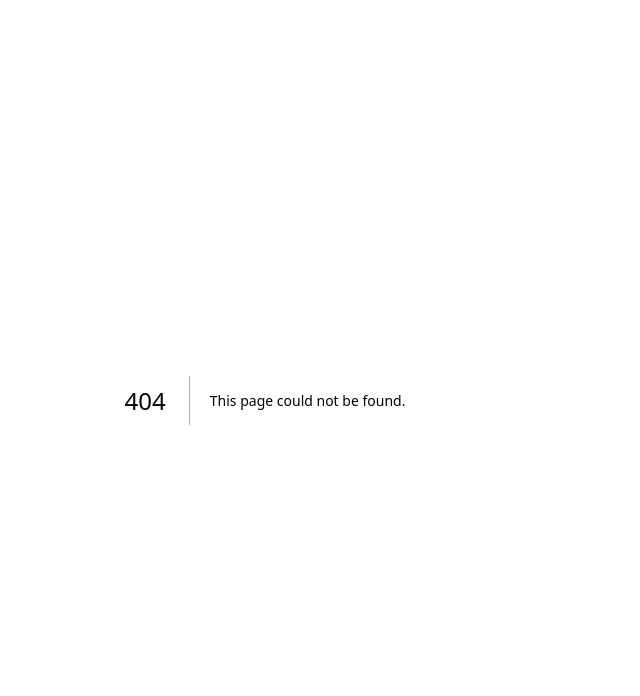
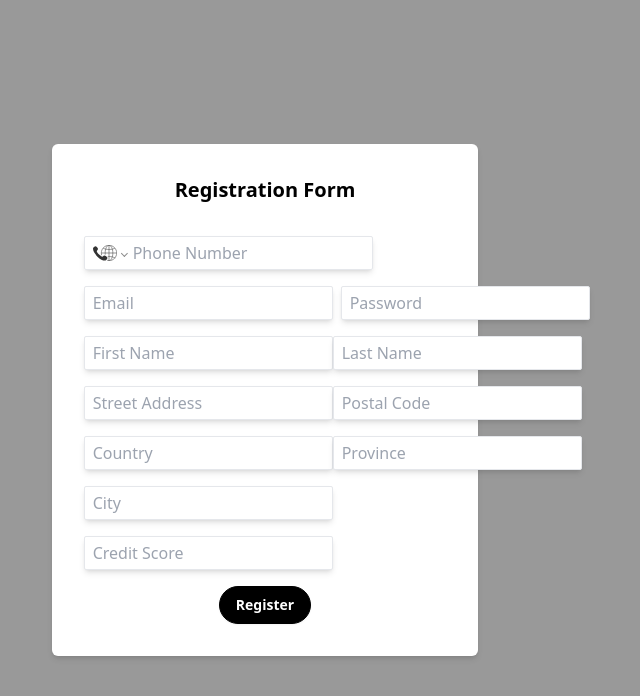
Before and after one commit to metalpipemomo/lending-poc, a Next.js app in the folder apps/web/: page /register in a window 1280 px wide. Before the commit this address had no page. Shown: the top 696 px of the page, without its empty margins (375-1015 px from the left). Built offline with nearby package versions, Linux system fonts and the light colour scheme.

Commit message:
Register page complete, needs quick testing.

```diff
--- /dev/null
+++ b/apps/web/app/register/page.tsx
@@ -0,0 +1,170 @@
+"use client"
+import 'react-phone-number-input/style.css'
+import PhoneInput, { parsePhoneNumber } from 'react-phone-number-input';
+import { E164Number } from 'libphonenumber-js/core';
+import { useState, ReactNode, HTMLInputTypeAttribute, FormEvent, forwardRef, useRef } from 'react';
+import HiddenPassIcon from '../../public/hidden_password.svg'
+import RevealedPassIcon from '../../public/revealed_password.svg'
+import Image from 'next/image';
+import { z } from 'zod';
+import useAxios from '../../lib/AxiosBase';
+import { useRouter } from 'next/navigation';
+
+const RegisterSchema = z.object({
+    firstName: z.string().min(1, 'First name is required'),
+    lastName: z.string().min(1, 'Last name is required'),
+    email: z.string().email('Invalid email address'),
+    password: z.string()
+        .min(14, 'Password must be at least 14 characters')
+        .regex(/[A-Za-z]/, 'Password must contain at least one letter')
+        .regex(/[0-9]/, 'Password must contain at least one number')
+        .regex(/[!@#$%^&*(),.?":{}|<>]/, 'Password must contain at least one special character'),
+    countryCode: z.string().length(2, 'Country code must be 2 characters'),
+    phoneNumber: z.string().min(1, 'Phone number is required'),
+    creditScore: z.number().min(100, 'Credit score must be at least 100').max(1500, 'Credit score must be at most 1500'),
+    streetAddress: z.string().min(1, 'Street address is required'),
+    province: z.string().min(1, 'Province is required'),
+    postalCode: z.string().min(1, 'Postal code is required'),
+    city: z.string().min(1, 'City is required'),
+    country: z.string().min(1, 'Country is required')
+});
+
+type RegisterData = z.infer<typeof RegisterSchema>;
+
+export default function Register() {
+    const [passwordToggled, setPasswordToggle] = useState(false);
+    const [errors, setErrors] = useState<string[]>([]);
+
+    const [phoneNumber, setPhoneNumber] = useState<E164Number | undefined>();
+    const email = useRef<HTMLInputElement>(null);
+    const password = useRef<HTMLInputElement>(null);
+    const firstName = useRef<HTMLInputElement>(null);
+    const lastName = useRef<HTMLInputElement>(null);
+    const streetAddress = useRef<HTMLInputElement>(null);
+    const postalCode = useRef<HTMLInputElement>(null);
+    const country = useRef<HTMLInputElement>(null);
+    const province = useRef<HTMLInputElement>(null);
+    const city = useRef<HTMLInputElement>(null);
+    const creditScore = useRef<HTMLInputElement>(null);
+
+    const axios = useAxios();
+    const router = useRouter();
+
+    const FormSubmit = (e: FormEvent<HTMLFormElement>) => {
+        e.preventDefault();
+        e.stopPropagation();
+
+        const parsedPhoneNumber = parsePhoneNumber(phoneNumber || '');
+        const countryCode = parsedPhoneNumber?.country || '';
+
+        const formData: RegisterData = {
+            firstName: firstName.current?.value || '',
+            lastName: lastName.current?.value || '',
+            email: email.current?.value || '',
+            password: password.current?.value || '',
+            countryCode: countryCode,
+            phoneNumber: phoneNumber || '',
+            creditScore: parseInt(creditScore.current?.value || '0'),
+            streetAddress: streetAddress.current?.value || '',
+            province: province.current?.value || '',
+            postalCode: postalCode.current?.value || '',
+            city: city.current?.value || '',
+            country: country.current?.value || ''
+        };
+
+        const result = RegisterSchema.safeParse(formData);
+
+        if (!result.success) {
+            setErrors(result.error.errors.map(error => error.message));
+        } else {
+            setErrors([]);
+            console.log("Form data is valid:", result.data);
+            // handle successful form submission here
+            axios?.post('/auth/signup', result.data)
+                .then((response) => {
+                    router.push('/');
+                })
+                .catch((error) => {
+                    console.log(error);
+                })
+        }
+
+    };
+
+    return (
+        <div className='flex flex-col items-center justify-center w-screen h-screen'>
+            <form onSubmit={(e) => FormSubmit(e)} className='flex flex-col p-8 w-4/12 bg-white rounded-md shadow-md space-y-4 items-center justify-center'>
+                <h1 className={'text-xl bold font-bold mb-4'}>Registration Form</h1>
+                <FormRow>
+                    <PhoneInput className='[&>input]:outline-none border rounded-sm px-2 py-1 shadow-md' placeholder={"Phone Number"} value={phoneNumber} onChange={setPhoneNumber}/>
+                </FormRow>
+                <FormRow>
+                    <FormInput placeholder='Email' type="email" ref={email}/>
+                    <div className='flex flex-row'>
+                        <button className='pr-2' onClick={(e) => {
+                            e.preventDefault();
+                            e.stopPropagation();
+                            setPasswordToggle(!passwordToggled);
+                        }}>
+                            <Image
+                                src={passwordToggled ? RevealedPassIcon : HiddenPassIcon}
+                                alt={passwordToggled ? 'Hide password' : 'Show password'}
+                                height={20}
+                                width={20}/>
+                        </button>
+                        <FormInput placeholder='Password' type={passwordToggled ? 'text' : 'password'} ref={password}/>
+                    </div>
+                </FormRow>
+                <FormRow>
+                    <FormInput placeholder='First Name' type="text" ref={firstName}/>
+                    <FormInput placeholder='Last Name' type="text" ref={lastName}/>
+                </FormRow>
+                <FormRow>
+                    <FormInput placeholder='Street Address' type='text' ref={streetAddress}/>
+                    <FormInput placeholder='Postal Code' type='text' ref={postalCode}/>
+                </FormRow>
+                <FormRow>
+                    <FormInput placeholder='Country' type='text' ref={country}/>
+                    <FormInput placeholder='Province' type='text' ref={province}/>
+                </FormRow>
+                <FormRow>
+                    <FormInput placeholder='City' type='text' ref={city}/>
+                </FormRow>
+                <FormRow>
+                    <FormInput placeholder='Credit Score' type='number' ref={creditScore}/>
+                </FormRow>
+                <button className='w-fit px-4 py-2 text-sm font-semibold rounded-full shadow-sm border border-black bg-black text-white hover:bg-gray-300 hover:text-gray-800 hover:border-gray-800 focus:outline-none focus:ring-2' type={'submit'}>Register</button>
+                {errors.length > 0 && (
+                    <div className="flex flex-col bg-gray-100 w-full px-2 py-2 space-y-1">
+                        {errors.map((error, index) => (
+                            <p className='text-red-500' key={index}>*{error}</p>
+                        ))}
+                    </div>
+                )}
+            </form>
+        </div>
+    )
+}
+
+type FormRowProps = {
+    children: ReactNode;
+};
+
+const FormRow = ({ children }: FormRowProps) =>  {
+    return (
+        <div className='flex lg:flex-row sm:flex-col w-full justify-between'>
+            {children}
+        </div>
+    );
+};
+
+type FormInputProps = {
+    placeholder: string,
+    type: HTMLInputTypeAttribute,
+};
+
+const FormInput = forwardRef<HTMLInputElement, FormInputProps>(({ placeholder, type }, ref) => {
+    return (
+        <input required ref={ref} className='border rounded-sm px-2 py-1 shadow-md' placeholder={placeholder} type={type} />
+    );
+});
--- a/apps/web/package.json
+++ b/apps/web/package.json
@@ -16,6 +16,7 @@
     "@tanstack/react-query": "^5.32.1",
     "@tanstack/zod-form-adapter": "^0.19.5",
     "axios": "^1.6.8",
+    "libphonenumber-js": "^1.11.1",
     "next": "^14.1.1",
     "react": "^18.2.0",
     "react-dom": "^18.2.0",
```
Also changed, not shown: apps/web/public/hidden_password.svg (added), apps/web/public/revealed_password.svg (added).
